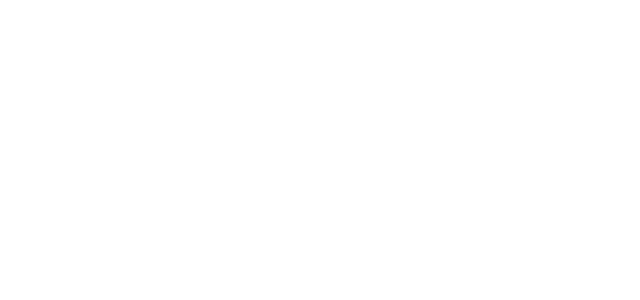
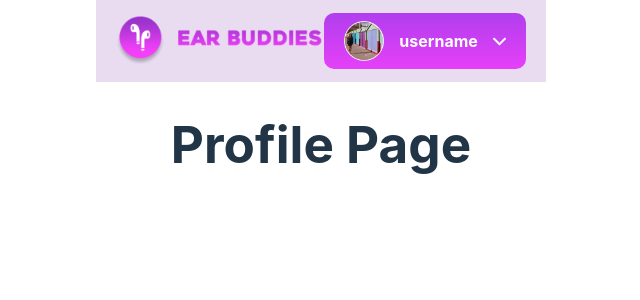
Before and after one commit to samanthamebius/EarBuddies, a React (Vite) app in the folder frontend/: page /profile in a window 1280 px wide. Before the commit this address had no page. Shown: the top 300 px of the page, without its empty margins (319-959 px from the left). Built offline with nearby package versions, Linux system fonts and the light colour scheme.

Commit message:
Add profile page

```diff
--- a/frontend/src/App.jsx
+++ b/frontend/src/App.jsx
@@ -2,6 +2,7 @@ import { useState } from 'react'
 import './App.css'
 import PageLayout from './PageLayout';
 import HomePage from './HomePage';
+import ProfilePage from './ProfilePage';
 import { BrowserRouter, Routes, Route } from 'react-router-dom';
 
 function App() {
@@ -11,6 +12,7 @@ function App() {
       <Routes>
         <Route path='/' element={<PageLayout/>}>
           <Route index element={<HomePage />} />
+          <Route path='profile' element={<ProfilePage/>}/>
         </Route>
       </Routes>
     </BrowserRouter>
--- a/frontend/src/PageLayout.module.css
+++ b/frontend/src/PageLayout.module.css
@@ -28,7 +28,7 @@
 }
 
 .arrow {
-    height: 20px;
+    height: 13px;
 }
 
 .username {
--- /dev/null
+++ b/frontend/src/ProfilePage.jsx
@@ -0,0 +1,11 @@
+import React from "react";
+
+function ProfilePage({ code }) {
+  return (
+    <div>
+      <h1>Profile Page</h1>
+    </div>
+  );
+}
+
+export default ProfilePage;
```
